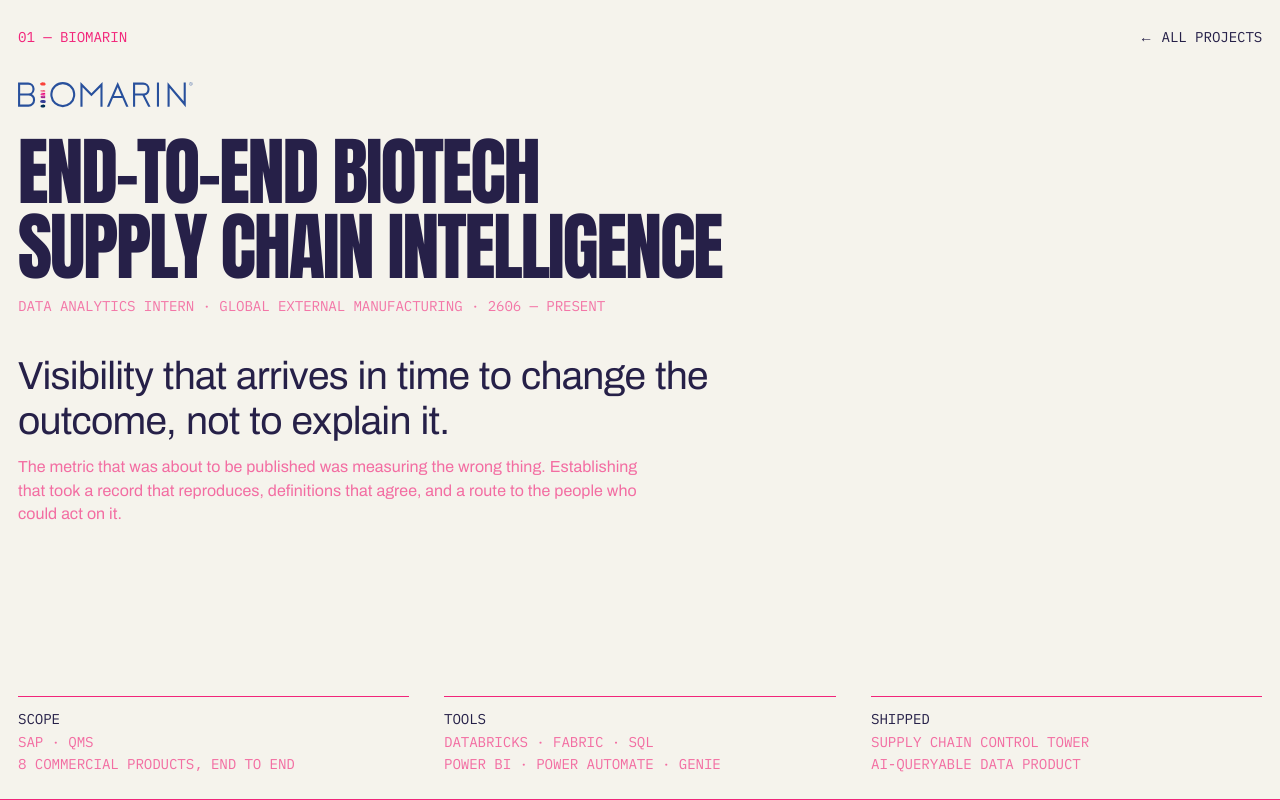
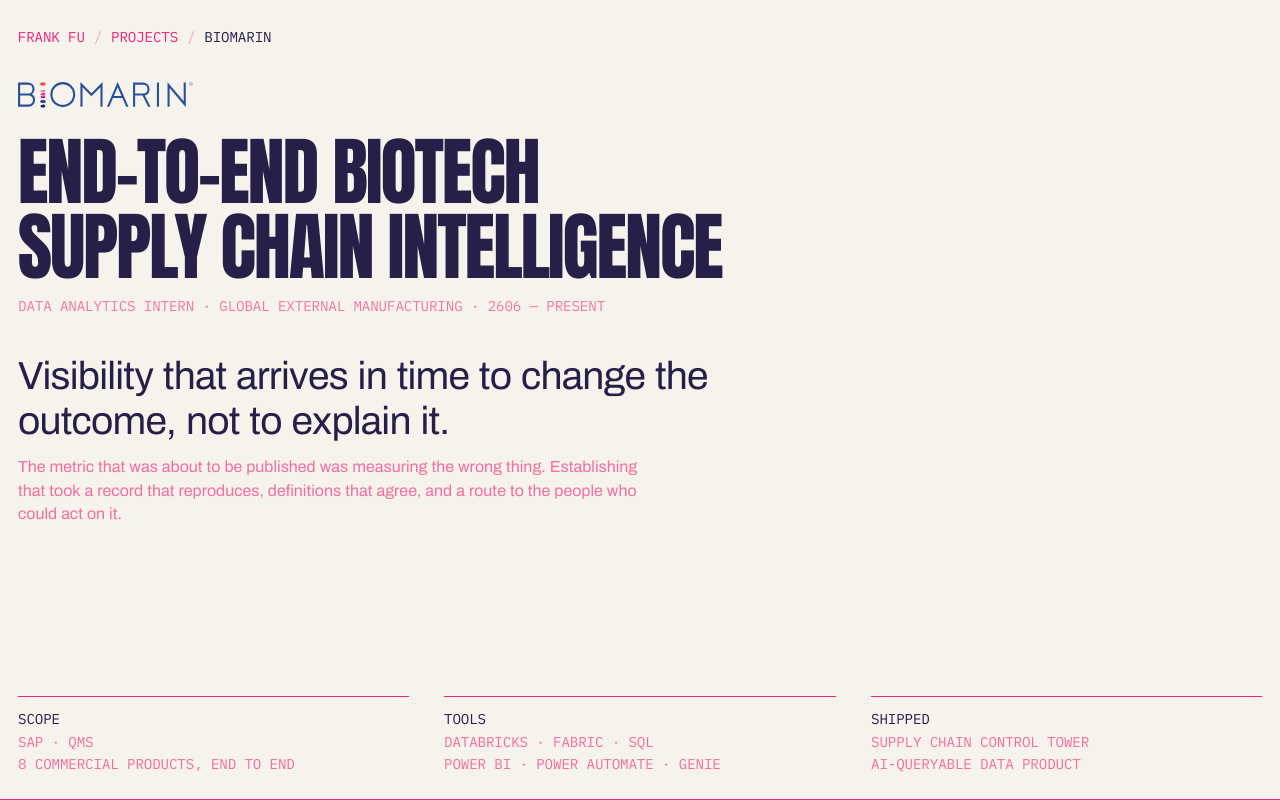
Before and after one commit to frankf1747/Portfolio, a Next.js app: page /works/biomarin in a window 1280 px wide. Shown: the top 800 px of the page. Built offline with nearby package versions, Linux system fonts and the light colour scheme.

Commit message:
breadcrumb

```diff
--- /dev/null
+++ b/app/styles/_crumbs.scss
@@ -0,0 +1,47 @@
+/* ============================================================
+   BREADCRUMBS — the trail at the top-left of every sub-page.
+   Markup and rationale in components/Breadcrumbs.tsx.
+
+   Earlier steps are links in the mark colour, with the site's type-A
+   underline on hover; the page you are on sits in ink, so "you are here"
+   reads at a glance.
+   ============================================================ */
+
+.crumbs {
+  display: flex;
+  align-items: center;
+  gap: 20rem;
+}
+
+.crumbs__list {
+  display: flex;
+  flex-wrap: wrap;
+  align-items: center;
+  margin: 0;
+  padding: 0;
+  list-style: none;
+  font-family: var(--font-mono), ui-monospace, monospace;
+  font-size: 16rem;
+  line-height: 1.3;
+  letter-spacing: -0.01em;
+  text-transform: uppercase;
+}
+
+/* the separator — drawn, not written, and given empty alt text (the value
+   after the slash) so screen readers do not announce "slash" between
+   every step. The first declaration is the fallback for browsers without
+   alt-text support. */
+.crumbs__item + .crumbs__item::before {
+  content: "/";
+  content: "/" / "";
+  margin: 0 10rem;
+  opacity: 0.4;
+}
+
+.crumbs__item a {
+  color: var(--mark);
+}
+
+.crumbs__item [aria-current="page"] {
+  color: var(--ink);
+}
--- a/app/styles/_sections.scss
+++ b/app/styles/_sections.scss
@@ -28,6 +28,21 @@
   position: relative;
   height: var(--start-vh);
   overflow: hidden;
+
+  /* Paper tooth under the landing screen — see $paper-grain in _sketch.
+     A layer, not the section's own background, so it can fade out over
+     the last stretch: the texture ends softly into the plain paper of
+     About instead of on a hard line. First in paint order, so the
+     overture, grass and title all draw over it. */
+  &::before {
+    content: "";
+    position: absolute;
+    inset: 0;
+    background-image: $paper-grain, $paper-mottle;
+    background-size: 240px 240px, 600px 600px;
+    mask-image: linear-gradient(to bottom, #000 70%, transparent);
+    pointer-events: none;
+  }
 }
 
 /* ★ overture only — plays once, exits upward, never returns */
--- a/app/styles/_works.scss
+++ b/app/styles/_works.scss
@@ -37,10 +37,6 @@
   width: 200rem;
   height: auto;
   margin-bottom: 30rem;
-}
-
-.wp__back {
-  color: var(--ink);
 }
 
 /* Anton, as §8. This is the only other display slot on the site that has to
--- a/app/styles/globals.scss
+++ b/app/styles/globals.scss
@@ -5,6 +5,7 @@
 @use "bento";
 @use "dog";
 @use "live";
+@use "crumbs";
 @use "cursor";
 @use "studies";
 @use "works";
--- /dev/null
+++ b/components/Breadcrumbs.tsx
@@ -0,0 +1,42 @@
+import Link from "next/link";
+import type { ReactNode } from "react";
+
+/* The trail at the top-left of every page below the homepage —
+   FRANK FU / LIVE PROJECTS / CLINICAL TRIAL RISK — each step a link back up,
+   the last one the page you are on. Replaces the single "← back" links the
+   sub-pages used to carry on the right: one row, every level reachable.
+
+   A <nav> landmark around an ordered list, with aria-current on the last
+   step, which is the pattern screen readers announce as a breadcrumb. The
+   separators are drawn in CSS so they are not read out.
+
+   `after` is for anything that belongs on the same row after the trail —
+   the progress page's live badge. */
+
+export type Crumb = { label: string; href?: string };
+
+export default function Breadcrumbs({ trail, after }: { trail: Crumb[]; after?: ReactNode }) {
+  return (
+    <div className="crumbs">
+      <nav aria-label="Breadcrumb">
+        <ol className="crumbs__list">
+          {trail.map((c, i) => {
+            const last = i === trail.length - 1;
+            return (
+              <li key={`${i}-${c.label}`} className="crumbs__item">
+                {c.href && !last ? (
+                  <Link className="link-a" href={c.href}>
+                    {c.label}
+                  </Link>
+                ) : (
+                  <span aria-current={last ? "page" : undefined}>{c.label}</span>
+                )}
+              </li>
+            );
+          })}
+        </ol>
+      </nav>
+      {after}
+    </div>
+  );
+}
--- a/components/progress/Overview.tsx
+++ b/components/progress/Overview.tsx
@@ -13,7 +13,11 @@ export default function Overview() {
   return (
     <>
       <header className="pg__head">
-        <Crumb state={state} live={live} backHref="/" backLabel="← FRANK FU" />
+        <Crumb
+          state={state}
+          live={live}
+          trail={[{ label: "FRANK FU", href: "/" }, { label: "LIVE PROJECTS" }]}
+        />
         <h1 className="h2 pg__title">What I&apos;m building, live.</h1>
       </header>
 
--- a/components/works/WorkPage.tsx
+++ b/components/works/WorkPage.tsx
@@ -1,4 +1,5 @@
 import Link from "next/link";
+import Breadcrumbs from "../Breadcrumbs";
 import ScrollProvider from "@/components/ScrollProvider";
 import Cursor from "@/components/Cursor";
 import SmartText from "@/components/SmartText";
@@ -27,12 +28,13 @@ export default function WorkPage({ work }: { work: Work }) {
       <main className="work-page">
         <header className="wp__head">
           <div className="wp__crumb">
-            <SmartText className="small index">
-              {`${work.n} — ${work.client}`}
-            </SmartText>
-            <Link className="small wp__back" href="/#work">
-              ← ALL PROJECTS
-            </Link>
+            <Breadcrumbs
+              trail={[
+                { label: "FRANK FU", href: "/" },
+                { label: "PROJECTS", href: "/#work" },
+                { label: work.client }
+              ]}
+            />
           </div>
 
           {/* eslint-disable-next-line @next/next/no-img-element */}
```
Also changed, not shown: app/progress/page.tsx (+2 -5 lines), app/styles/_sketch.scss (+14 -0 lines), components/progress/Crumb.tsx (+8 -13 lines), components/progress/ProjectView.tsx (+15 -1 lines).
